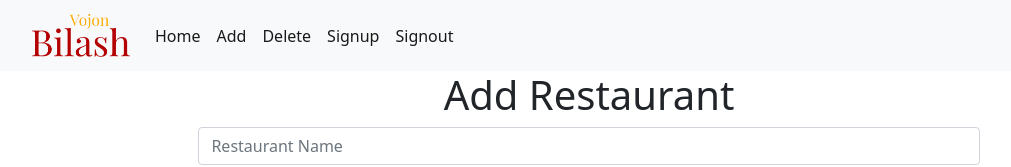
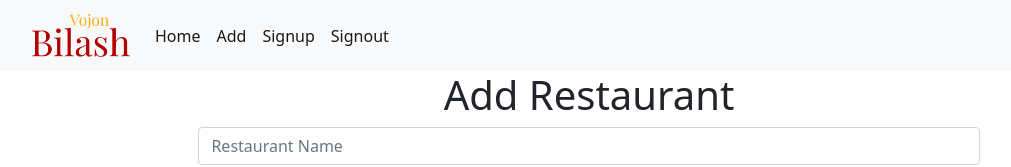
Before and after one commit to ZiadAbdulBari/vojon-bilash, a Vue app: page /add in a window 1280 px wide. Shown: the top 167 px of the page, without its empty margins (51-1062 px from the left). Built offline with nearby package versions, Linux system fonts and the light colour scheme.

Commit message:
remove code

```diff
--- a/src/components/Header.vue
+++ b/src/components/Header.vue
@@ -15,12 +15,6 @@
                         </li>
                         <li class="nav-item">
                             <router-link class="nav-link active" aria-current="page" to="/add">Add</router-link>
-                        </li>
-                        <!-- <li class="nav-item">
-                            <router-link class="nav-link active" aria-current="page" to="/update">Update</router-link>
-                        </li> -->
-                        <li class="nav-item">
-                            <router-link class="nav-link active" aria-current="page" to="/">Delete</router-link>
                         </li>
                         <li class="nav-item">
                             <router-link class="nav-link active" aria-current="page" to="/signup">Signup</router-link>
--- a/src/components/Update.vue
+++ b/src/components/Update.vue
@@ -50,6 +50,9 @@ import axios from 'axios';
                     this.address = response.data.location;
                     this.phone = response.data.contact;
                 })
+                .catch(error=>{
+                    console.log(error);
+                })
             },
             updateRestaurantData(){
                 let url = "http://localhost:3000/restaurants/"+this.id;
@@ -66,6 +69,9 @@ import axios from 'axios';
                         })
                     }
                 })
+                .catch(error=>{
+                    console.log(error);
+                })
             }
         }
     }
```
